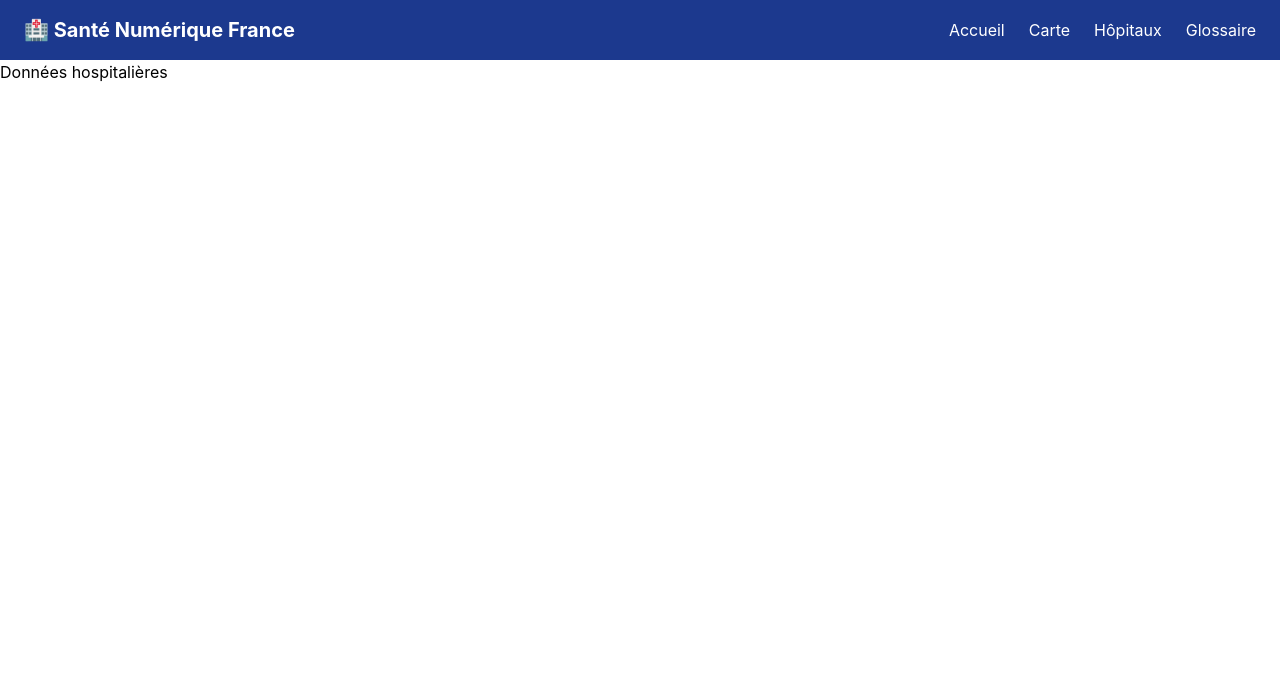
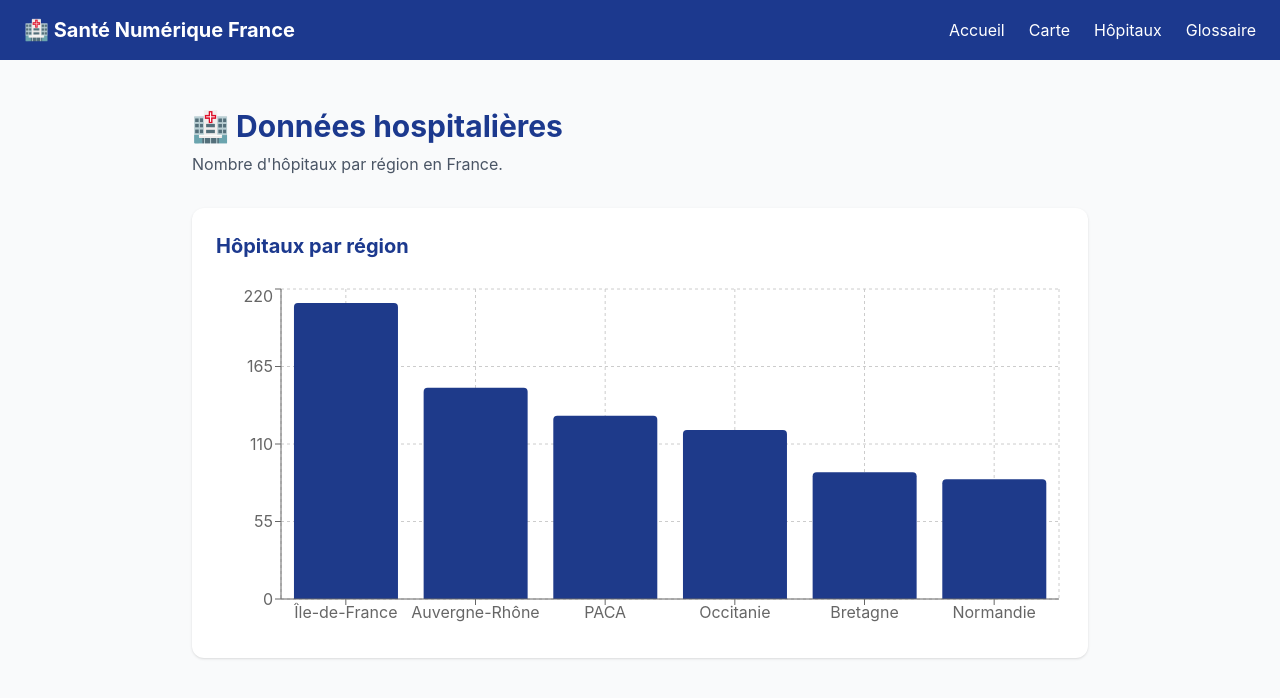
Before and after one commit to dioufndeyefatou623-web/sante-numerique-france, a React (Vite) app: page /hopitaux in a window 1280 px wide. Shown: the top 698 px of the page. Built offline with nearby package versions, Linux system fonts and the light colour scheme.

Commit message:
page hopitaux avec graphique recharts

```diff
--- a/package.json
+++ b/package.json
@@ -13,6 +13,8 @@
     "@tailwindcss/vite": "^4.3.0",
     "react": "^19.2.6",
     "react-dom": "^19.2.6",
+    "react-router-dom": "^7.17.0",
+    "recharts": "^3.8.1",
     "tailwindcss": "^4.3.0"
   },
   "devDependencies": {
--- a/src/pages/Hopitaux.jsx
+++ b/src/pages/Hopitaux.jsx
@@ -1,7 +1,38 @@
+import { BarChart, Bar, XAxis, YAxis, CartesianGrid, Tooltip, ResponsiveContainer } from 'recharts'
+
+const données = [
+  { région: "Île-de-France", hopitaux: 210 },
+  { région: "Auvergne-Rhône", hopitaux: 150 },
+  { région: "PACA", hopitaux: 130 },
+  { région: "Occitanie", hopitaux: 120 },
+  { région: "Bretagne", hopitaux: 90 },
+  { région: "Normandie", hopitaux: 85 },
+]
+
 function Hopitaux() {
   return (
-    <div>
-      <h1>Données hospitalières</h1>
+    <div className="min-h-screen bg-gray-50 px-6 py-12">
+      <div className="max-w-4xl mx-auto">
+
+        {/* Titre */}
+        <h1 className="text-3xl font-bold text-blue-900 mb-2">🏥 Données hospitalières</h1>
+        <p className="text-gray-600 mb-8">Nombre d'hôpitaux par région en France.</p>
+
+        {/* Graphique */}
+        <div className="bg-white rounded-xl shadow p-6">
+          <h2 className="text-xl font-bold text-blue-900 mb-6">Hôpitaux par région</h2>
+          <ResponsiveContainer width="100%" height={350}>
+            <BarChart data={données}>
+              <CartesianGrid strokeDasharray="3 3" />
+              <XAxis dataKey="région" />
+              <YAxis />
+              <Tooltip />
+              <Bar dataKey="hopitaux" fill="#1e3a8a" radius={[4, 4, 0, 0]} />
+            </BarChart>
+          </ResponsiveContainer>
+        </div>
+
+      </div>
     </div>
   )
 }
```
Also changed, not shown: 1 other file (tests, documents, lock files or other folders).
